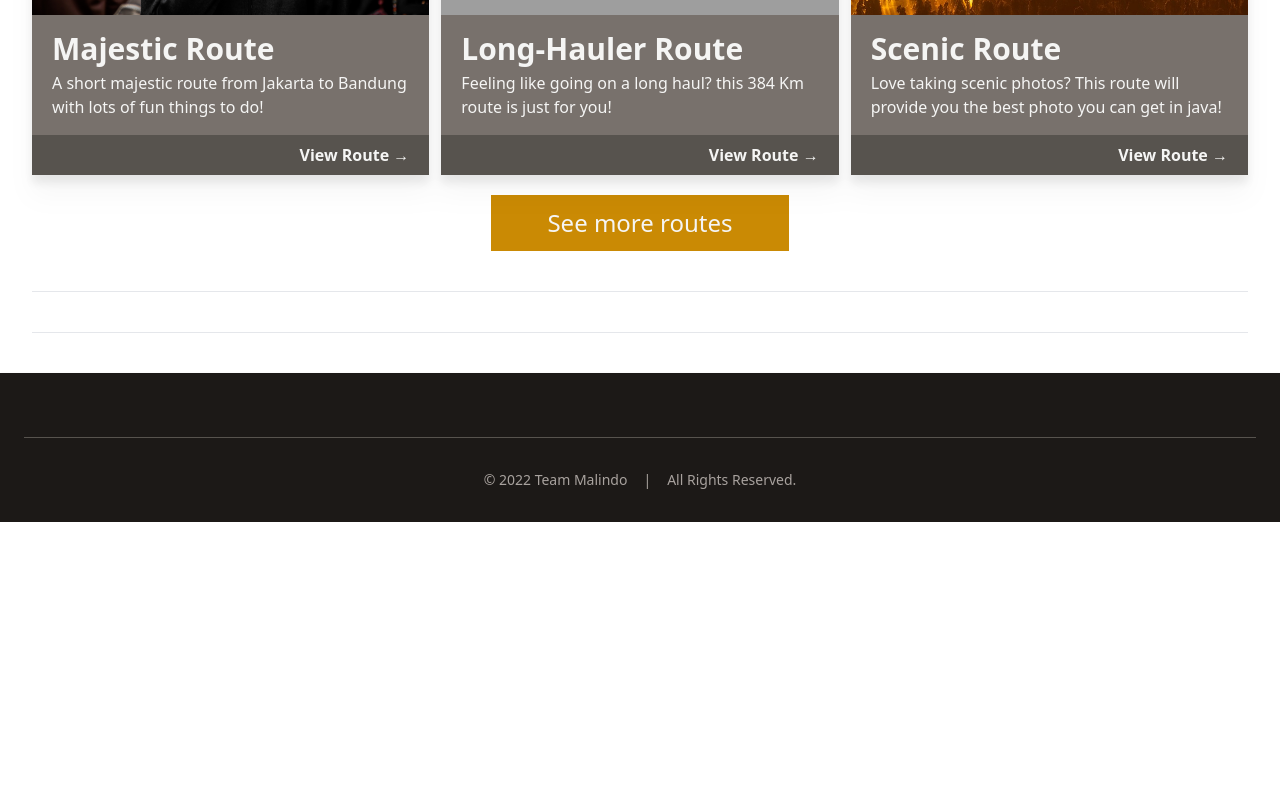
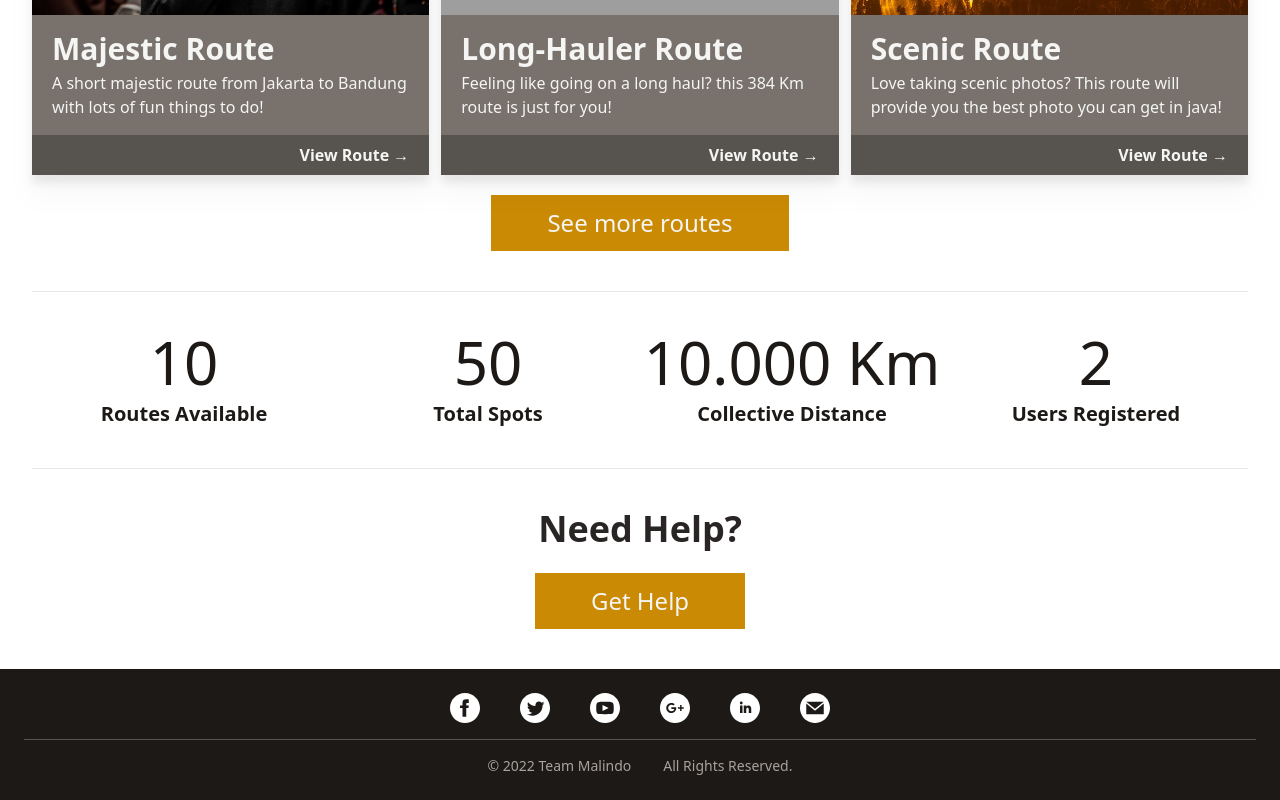
Before and after one commit to Delos-343/Cpt-Java-Trip, a React (Vite) app: page /home in a window 1280 px wide. Shown: the part 1059-1859 px from the top of the page. Before the commit the page ends 1581 px from the top, so only its background shows below. Built offline with nearby package versions, Linux system fonts and the light colour scheme; grey boxes are pictures that could not be loaded.

Commit message:
Homepage Updated

```diff
--- a/src/components/Footer.jsx
+++ b/src/components/Footer.jsx
@@ -4,13 +4,34 @@ import reactLogo from '../assets/react.svg'
 const Footer = () => {
   return (
 
-<footer className="bg-stone-900 p-4 shadow md:px-6 md:py-8">
-    <hr class="my-6 border-stone-600 sm:mx-auto lg:my-8" />
+<footer className="bg-stone-900 p-4 shadow md:px-6 md:py-6">
+  <div className='flex'>
+    <div className='w-50 flex mx-auto md:gap-10 gap-5'>
+      <a href="" className="fill-white transition-colors hover:fill-yellow-100">
+        <svg xmlns="http://www.w3.org/2000/svg" width="30" height="30" viewBox="0 0 24 24"><path d="M12 0c-6.627 0-12 5.373-12 12s5.373 12 12 12 12-5.373 12-12-5.373-12-12-12zm3 8h-1.35c-.538 0-.65.221-.65.778v1.222h2l-.209 2h-1.791v7h-3v-7h-2v-2h2v-2.308c0-1.769.931-2.692 3.029-2.692h1.971v3z"/></svg>
+      </a>
+      <a href="" className="fill-white transition-colors hover:fill-yellow-100">
+        <svg xmlns="http://www.w3.org/2000/svg" width="30" height="30" viewBox="0 0 24 24"><path d="M12 0c-6.627 0-12 5.373-12 12s5.373 12 12 12 12-5.373 12-12-5.373-12-12-12zm6.066 9.645c.183 4.04-2.83 8.544-8.164 8.544-1.622 0-3.131-.476-4.402-1.291 1.524.18 3.045-.244 4.252-1.189-1.256-.023-2.317-.854-2.684-1.995.451.086.895.061 1.298-.049-1.381-.278-2.335-1.522-2.304-2.853.388.215.83.344 1.301.359-1.279-.855-1.641-2.544-.889-3.835 1.416 1.738 3.533 2.881 5.92 3.001-.419-1.796.944-3.527 2.799-3.527.825 0 1.572.349 2.096.907.654-.128 1.27-.368 1.824-.697-.215.671-.67 1.233-1.263 1.589.581-.07 1.135-.224 1.649-.453-.384.578-.87 1.084-1.433 1.489z"/></svg>
+      </a>
+      <a href="" className="fill-white transition-colors hover:fill-yellow-100">
+        <svg xmlns="http://www.w3.org/2000/svg" width="30" height="30" viewBox="0 0 24 24"><path d="M12 0c-6.627 0-12 5.373-12 12s5.373 12 12 12 12-5.373 12-12-5.373-12-12-12zm4.441 16.892c-2.102.144-6.784.144-8.883 0-2.276-.156-2.541-1.27-2.558-4.892.017-3.629.285-4.736 2.558-4.892 2.099-.144 6.782-.144 8.883 0 2.277.156 2.541 1.27 2.559 4.892-.018 3.629-.285 4.736-2.559 4.892zm-6.441-7.234l4.917 2.338-4.917 2.346v-4.684z"/></svg>
+      </a>
+      <a href="" className="fill-white transition-colors hover:fill-yellow-100">
+      <svg xmlns="http://www.w3.org/2000/svg" width="30" height="30" viewBox="0 0 24 24"><path d="M12 0c-6.627 0-12 5.373-12 12s5.373 12 12 12 12-5.373 12-12-5.373-12-12-12zm-2.917 16.083c-2.258 0-4.083-1.825-4.083-4.083s1.825-4.083 4.083-4.083c1.103 0 2.024.402 2.735 1.067l-1.107 1.068c-.304-.292-.834-.63-1.628-.63-1.394 0-2.531 1.155-2.531 2.579 0 1.424 1.138 2.579 2.531 2.579 1.616 0 2.224-1.162 2.316-1.762h-2.316v-1.4h3.855c.036.204.064.408.064.677.001 2.332-1.563 3.988-3.919 3.988zm9.917-3.5h-1.75v1.75h-1.167v-1.75h-1.75v-1.166h1.75v-1.75h1.167v1.75h1.75v1.166z"/></svg>
+      </a>
+      <a href="" className="fill-white transition-colors hover:fill-yellow-100">
+        <svg xmlns="http://www.w3.org/2000/svg" width="30" height="30" viewBox="0 0 24 24"><path d="M12 0c-6.627 0-12 5.373-12 12s5.373 12 12 12 12-5.373 12-12-5.373-12-12-12zm-2 16h-2v-6h2v6zm-1-6.891c-.607 0-1.1-.496-1.1-1.109 0-.612.492-1.109 1.1-1.109s1.1.497 1.1 1.109c0 .613-.493 1.109-1.1 1.109zm8 6.891h-1.998v-2.861c0-1.881-2.002-1.722-2.002 0v2.861h-2v-6h2v1.093c.872-1.616 4-1.736 4 1.548v3.359z"/></svg>
+      </a>
+      <a href="" className="fill-white transition-colors hover:fill-yellow-100">
+      <svg xmlns="http://www.w3.org/2000/svg" width="30" height="30" viewBox="0 0 24 24"><path d="M12 .02c-6.627 0-12 5.373-12 12s5.373 12 12 12 12-5.373 12-12-5.373-12-12-12zm6.99 6.98l-6.99 5.666-6.991-5.666h13.981zm.01 10h-14v-8.505l7 5.673 7-5.672v8.504z"/></svg>
+      </a>
+    </div>
+  </div>
+    <hr class="my-4 border-stone-600 sm:mx-auto " />
     <div className="sm:flex sm:items-center align-middle text-center sm:justify-between">
         <span className="block mx-auto text-sm text-stone-400 sm:text-center">
             © 2022 Team Malindo
             <span className="hover:underline px-4">
-                |
             </span>
             All Rights Reserved.
         </span>
--- /dev/null
+++ b/src/components/HelpSection.jsx
@@ -0,0 +1,18 @@
+import React from 'react'
+
+const HelpSection = () => {
+    return (
+        <section className='py-10 px-8 text-stone-900'>
+            <div className='w-full flex flex-col'>
+                <h2 className='font-semibold text-center text-stone-800 lg:text-4xl text-3xl mb-1'>
+                    Need Help?
+                </h2>
+
+                <a href="/our-routes" className='text-2xl text-stone-100 bg-yellow-600 mx-auto mt-5 px-14 py-3 transition-colors hover:bg-yellow-500'>Get Help</a>
+
+            </div>
+        </section>
+    )
+}
+
+export default HelpSection
--- /dev/null
+++ b/src/components/HomeStats.jsx
@@ -0,0 +1,28 @@
+import React from 'react'
+
+const HomeStats = () => {
+    return (
+        <section className='py-10 px-8 text-stone-900'>
+            <div className='w-full flex md:flex-row flex-col md:gap-0 gap-8'>
+                <div className='relative w-full text-center '>
+                    <p className='text-6xl'>10</p>
+                    <p className='text-xl font-semibold mt-2'>Routes Available</p>
+                </div>
+                <div className='relative w-full text-center '>
+                    <p className='text-6xl'>50</p>
+                    <p className='text-xl font-semibold mt-2'>Total Spots</p>
+                </div>
+                <div className='relative w-full text-center '>
+                    <p className='text-6xl'>10.000 Km</p>
+                    <p className='text-xl font-semibold mt-2'>Collective Distance</p>
+                </div>
+                <div className='relative w-full text-center '>
+                    <p className='text-6xl'>2</p>
+                    <p className='text-xl font-semibold mt-2'>Users Registered</p>
+                </div>
+            </div>
+        </section>
+    )
+}
+
+export default HomeStats;
--- a/src/components/index.js
+++ b/src/components/index.js
@@ -3,3 +3,5 @@ export { default as Login } from './Login'
 export { default as Hero } from './Hero'
 export { default as Footer } from './Footer'
 export { default as FeaturedRoutes } from './FeaturedRoutes'
+export { default as HelpSection } from './HelpSection'
+export { default as HomeStats } from './HomeStats'
--- a/src/routes/HomePage.jsx
+++ b/src/routes/HomePage.jsx
@@ -1,5 +1,5 @@
 import React from 'react'
-import { Footer, Header, Hero, FeaturedRoutes } from '../components'
+import { Footer, Header, Hero, FeaturedRoutes, HomeStats, HelpSection } from '../components'
 
 const HomePage = () => {
   return (
@@ -7,8 +7,10 @@ const HomePage = () => {
       <Header />
       <Hero />
       <FeaturedRoutes />
-      <hr className='mx-8 mb-10' />
-      <hr className='mx-8 mb-10' />
+      <hr className='mx-8' />
+      <HomeStats />
+      <hr className='mx-8' />
+      <HelpSection />
       <Footer />
     </div>
   )
```
